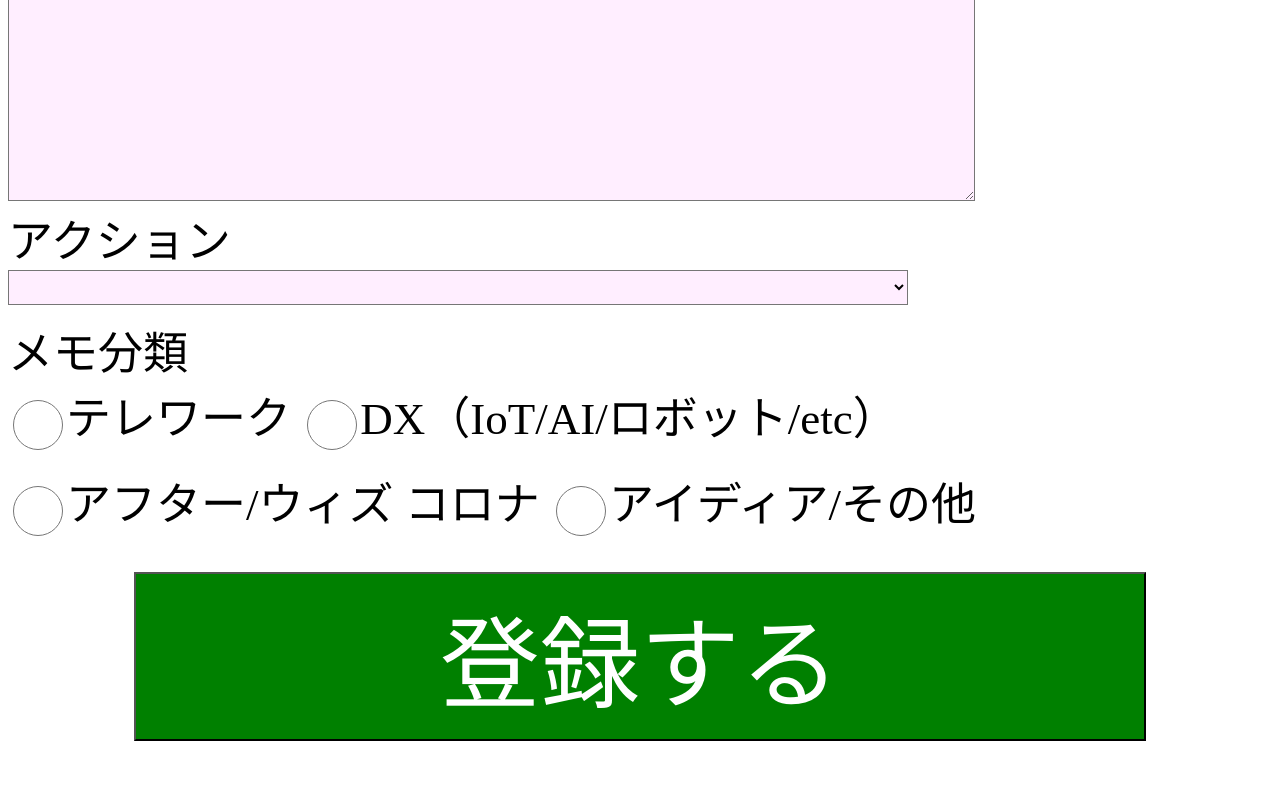
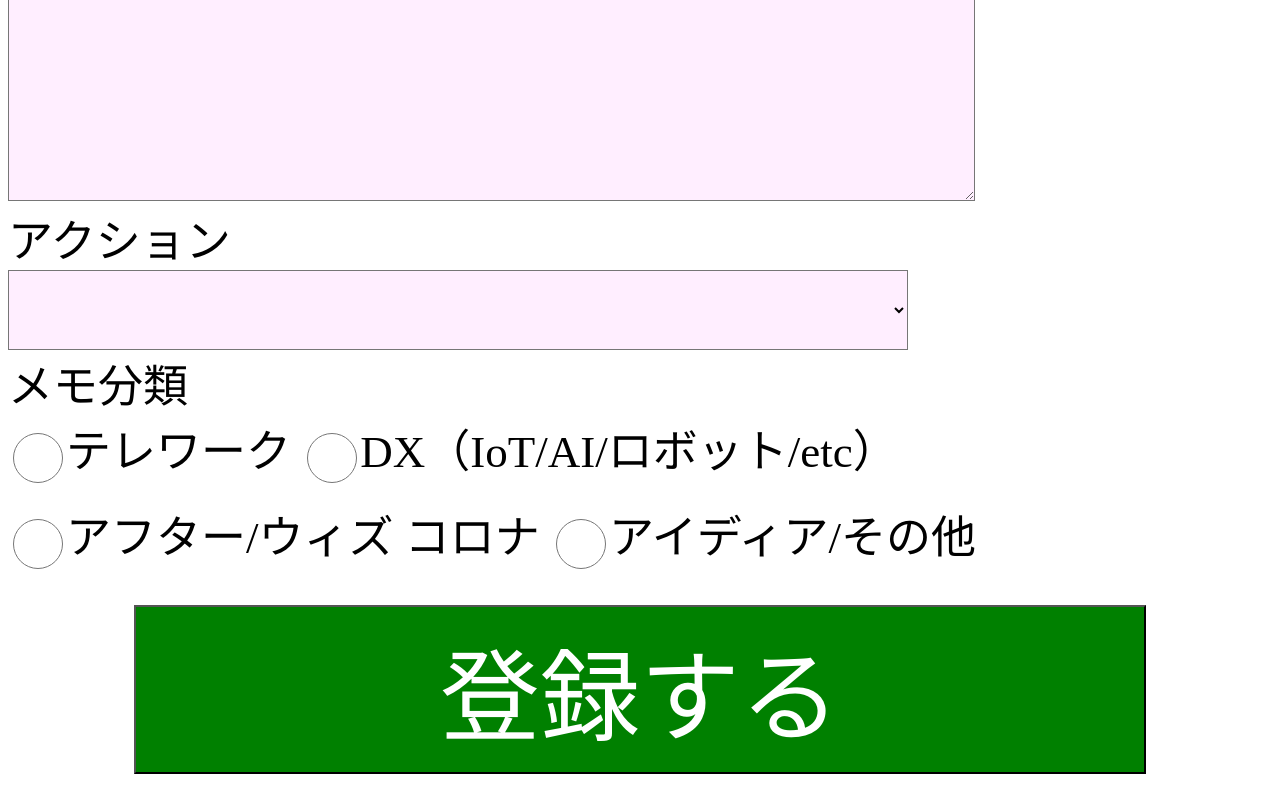
Before and after one commit to whoshi/lbila, a plain HTML site: page index.html in a window 1280 px wide. Shown: the part 1221-2021 px from the top of the page. Before the commit the page ends 1988 px from the top, so only its background shows below. Drawn offline with nearby package versions, Linux system fonts and the light colour scheme; a script that the page names is missing.

Commit message:
Update index.html

```diff
--- a/index.html
+++ b/index.html
@@ -77,7 +77,7 @@
         <div class="form-group">
             <label class="formaction">アクション</label>
             <div class="col-xs-9">
-                <select name="action" id="select_id1" class="selectpicker form-control" data-live-search="true" style="height:35px;width:900px;">
+                <select name="action" id="select_id1" class="selectpicker form-control" data-live-search="true" style="height:80px;width:900px;">
                   <option selected></option>
                   <option>06大きく右手を上げる</option>
                   <option>07大きく左手を上げる</option>
```
